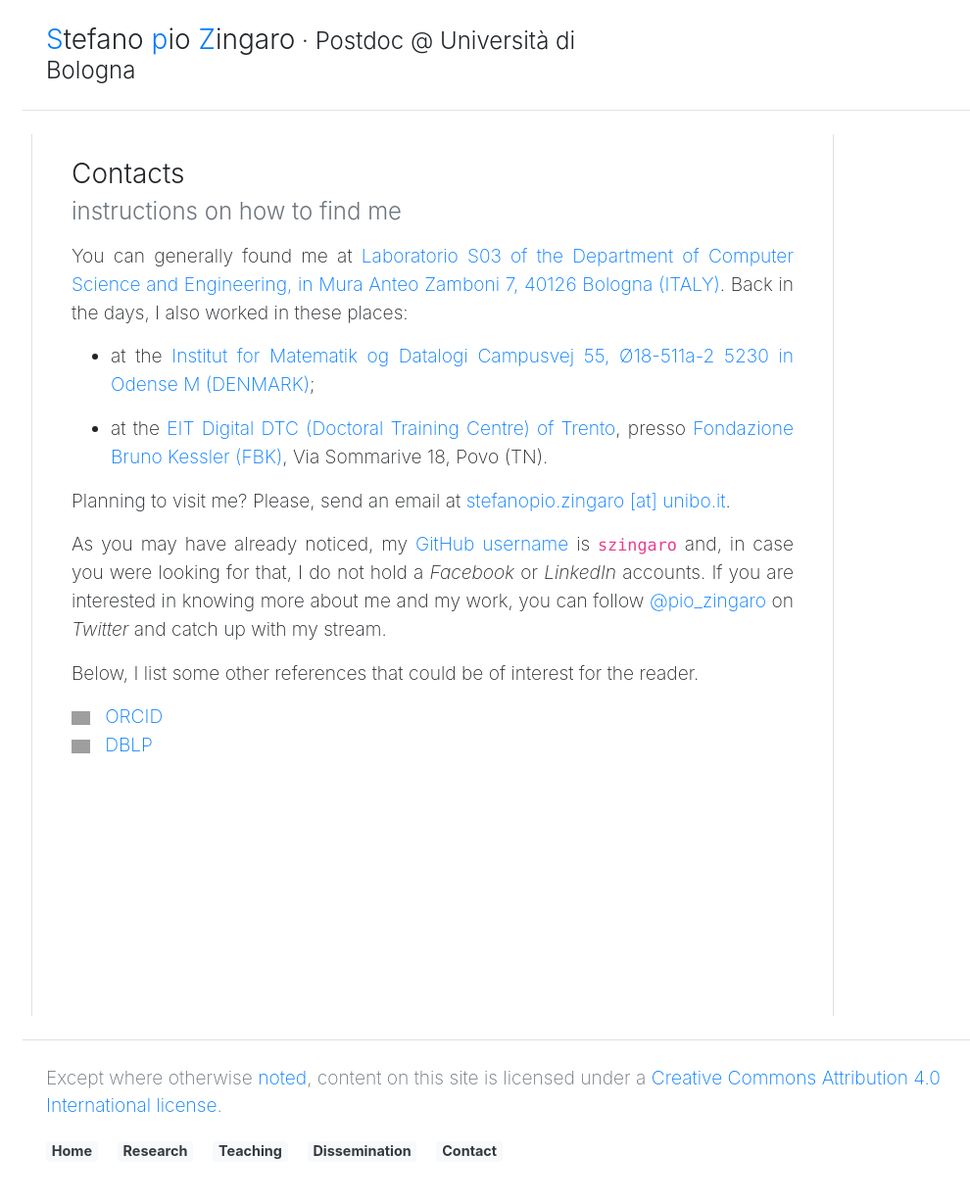
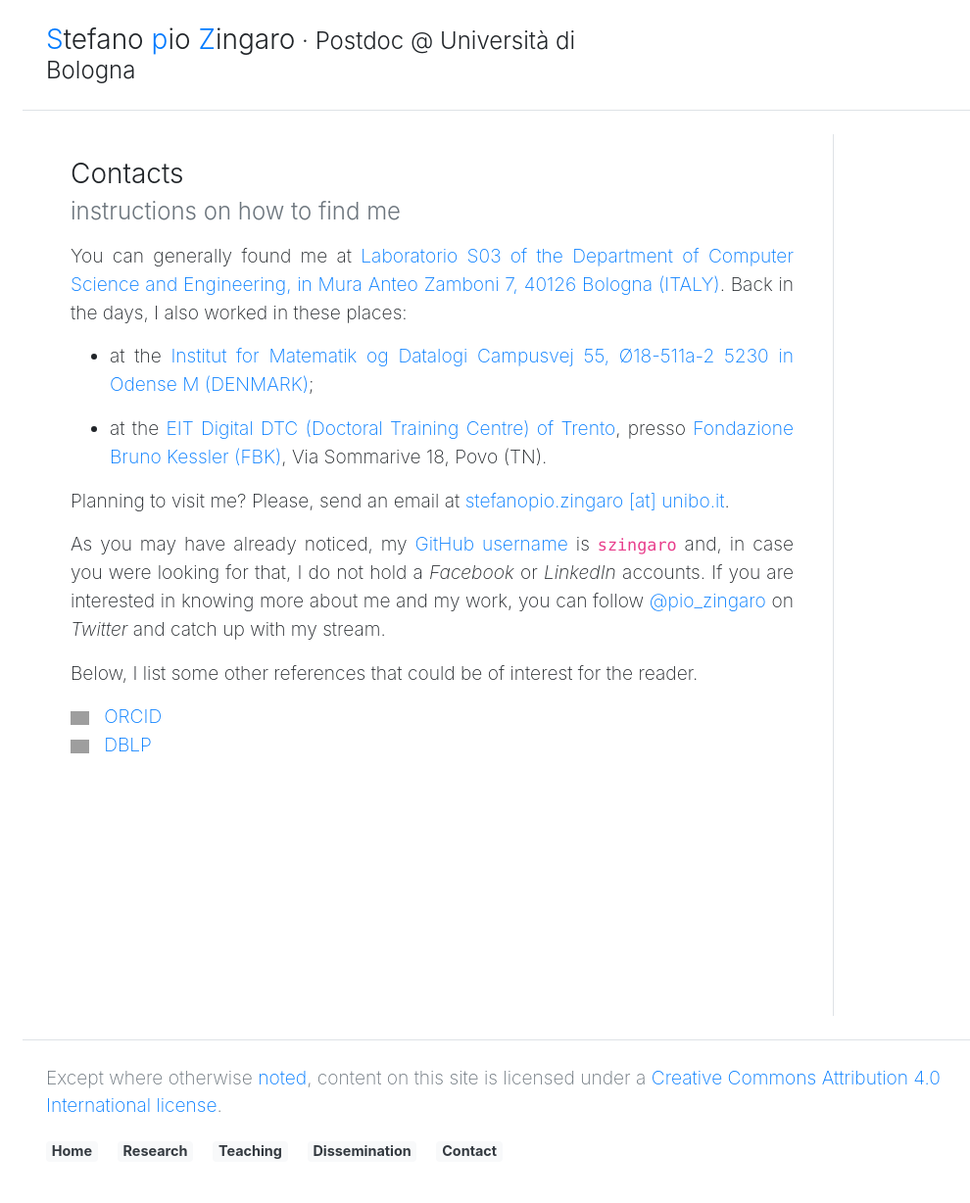
Before and after one commit to saltgz/saltgz.github.io, a Jekyll site: the page built from _pages/contact.md, in a window 1280 px wide. Shown: the whole page at 98% size, without its empty margins (62-1052 px from the left). Built offline with Jekyll 4.4.1, drawn with Linux system fonts in a browser that asks for light colours; comment, search, counter and statistics services are not loaded; grey boxes are pictures that could not be loaded.

Commit message:
Update main.html

```diff
--- a/_includes/main.html
+++ b/_includes/main.html
@@ -8,7 +8,7 @@
         {{ content }}
     </div>-->
 
-    <div class="col-sm-12 border-left border-right col-lg-9 p-4">
+    <div class="col-sm-12 border-right col-lg-9 p-4">
         {{ content }}
     </div>
 
```
